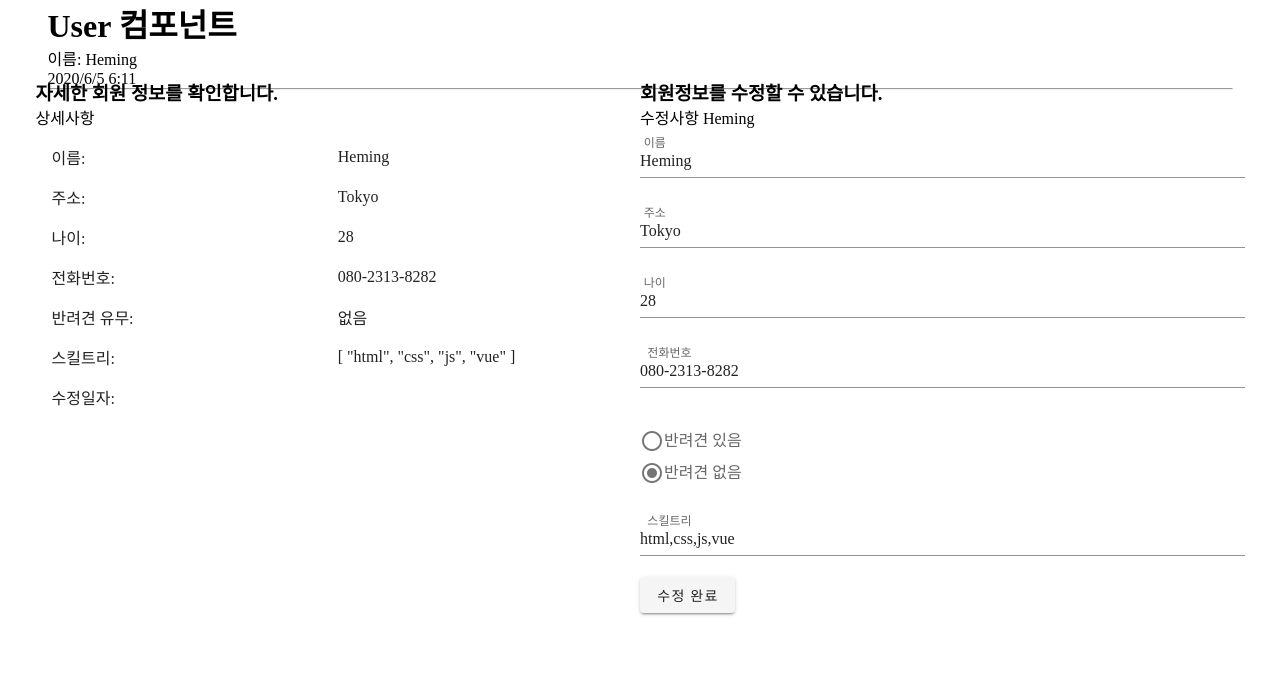
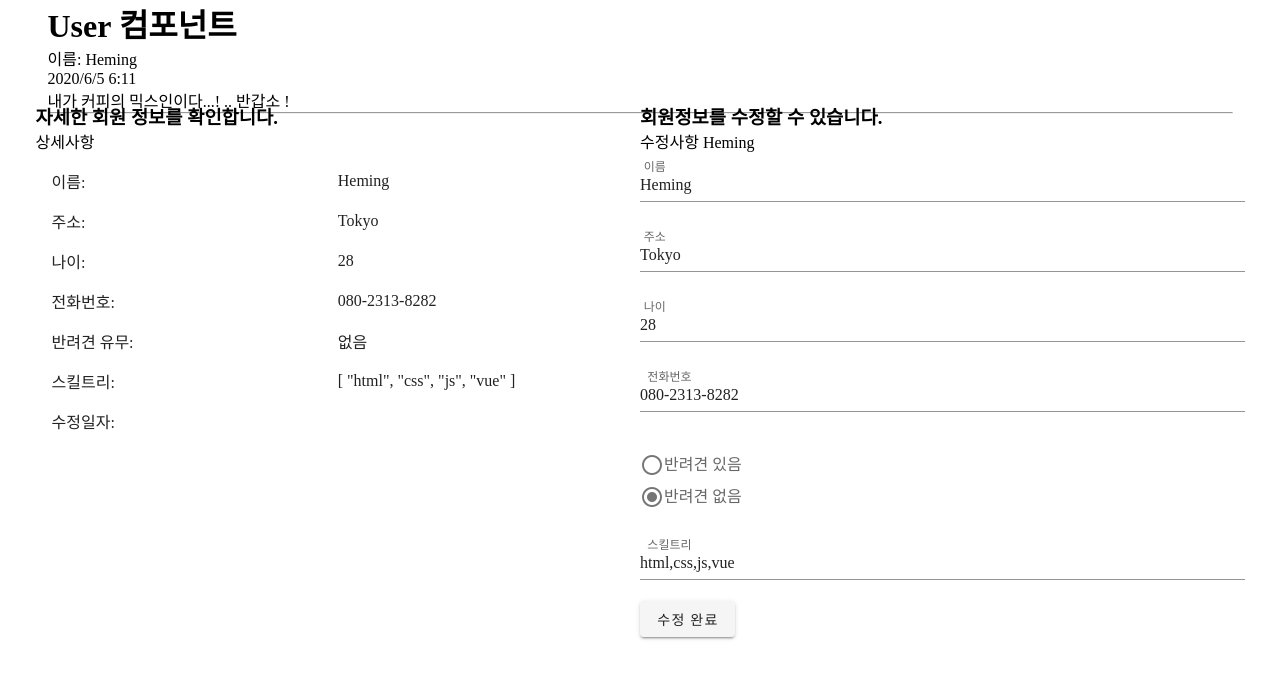
Before and after one commit to leechis7/my-first-vue, a Vue app: page / in a window 1280 px wide. Shown: the top 678 px of the page. Built offline with nearby package versions, Linux system fonts and the light colour scheme.

Commit message:
Vue-021 mixin this로 접근

```diff
--- a/src/components/User.vue
+++ b/src/components/User.vue
@@ -3,6 +3,7 @@
     <h1>User 컴포넌트</h1>
     <p>이름: {{ name }} </p>
     <p> {{ getDateAndTime(createdAt)}}</p>
+    {{ helloToMixin }}
   <hr>
   <v-layout row wrap>
     <v-flex xs12 sm6>
@@ -47,6 +48,12 @@ export default {
     }
   },
 
+  computed: {
+    helloToMixin() {
+      return this.mixinData + " .. 반갑소 !"
+    }
+  },
+
   created() {
     this.createdAt = new Date()
   },
--- a/src/mixins/dateFormat.js
+++ b/src/mixins/dateFormat.js
@@ -1,4 +1,10 @@
 export const dateFormat = {
+    data() {
+        return {
+            mixinData: "내가 커피의 믹스인이다...!"
+        }
+    },
+
     methods: {
       getDateAndTime(date) {
         if(date !== null){
```
